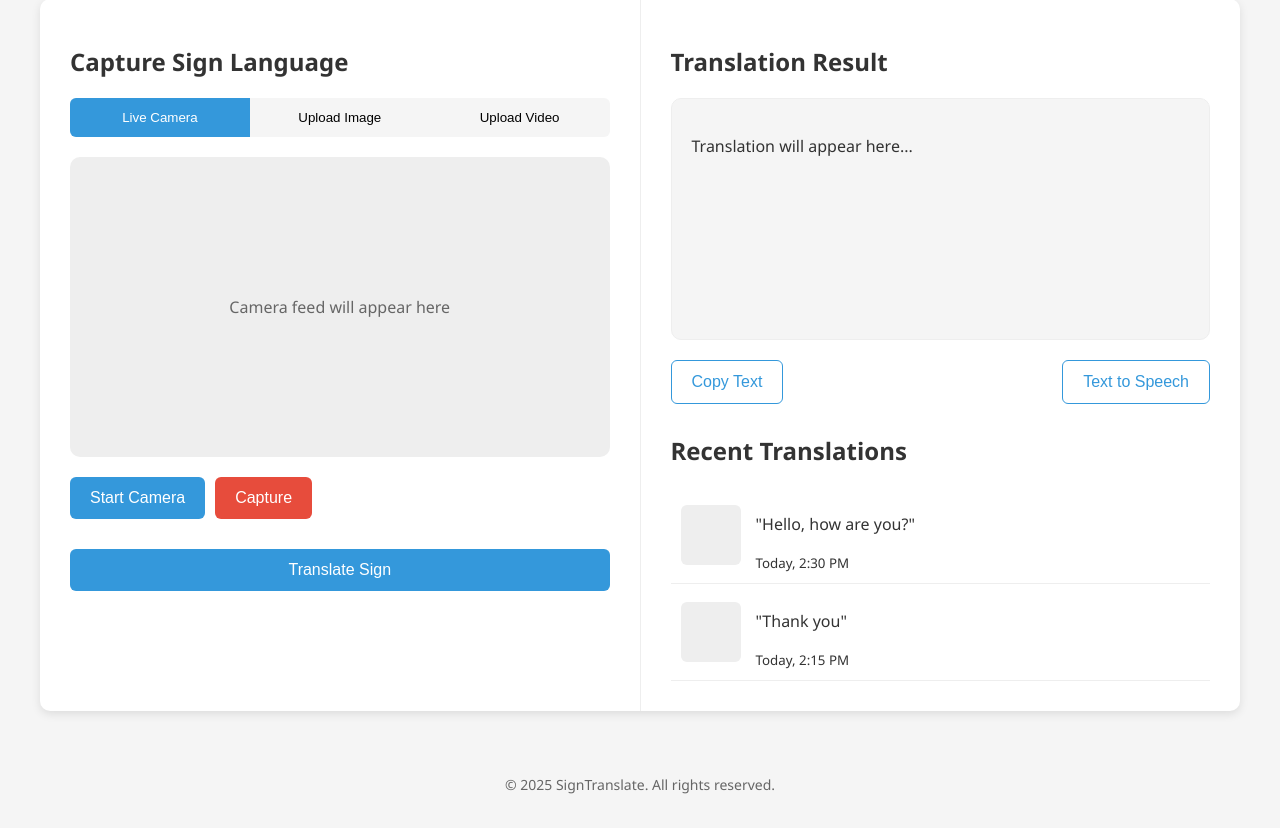
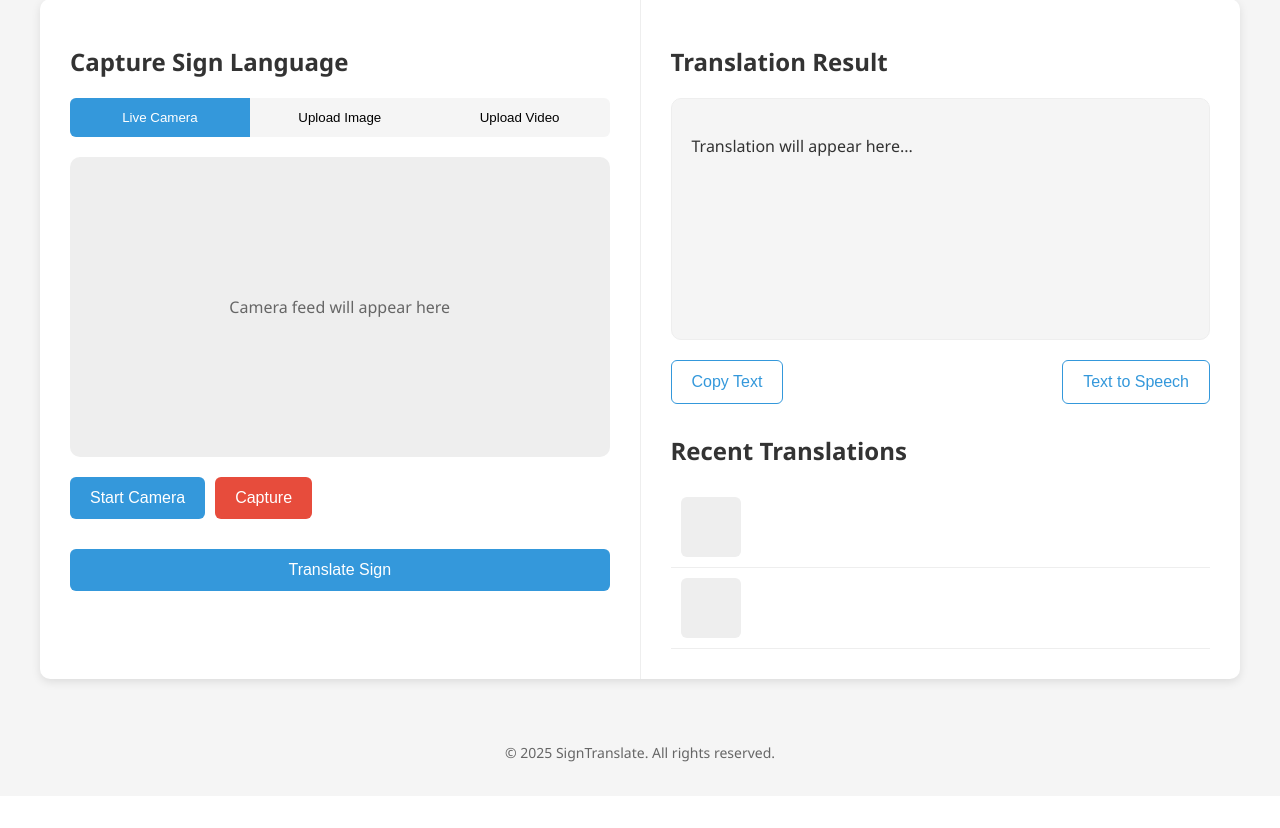
Before and after one commit to Simo56a0/tflite, a Flask app: page / in a window 1280 px wide. Shown: the part 103-931 px from the top of the page. After the commit the page ends 865 px from the top, so only its background shows below. Run offline with Flask 3, Linux system fonts and the light colour scheme.

Commit message:
Update index.html

```diff
--- a/templates/index.html
+++ b/templates/index.html
@@ -346,15 +346,15 @@
                     <div class="history-item">
                         <div class="history-thumbnail"></div>
                         <div class="history-text">
-                            <p>"Hello, how are you?"</p>
-                            <small>Today, 2:30 PM</small>
+                            <p></p>
+                            <small></small>
                         </div>
                     </div>
                     <div class="history-item">
                         <div class="history-thumbnail"></div>
                         <div class="history-text">
-                            <p>"Thank you"</p>
-                            <small>Today, 2:15 PM</small>
+                            <p></p>
+                            <small></small>
                         </div>
                     </div>
                 </div>
```
